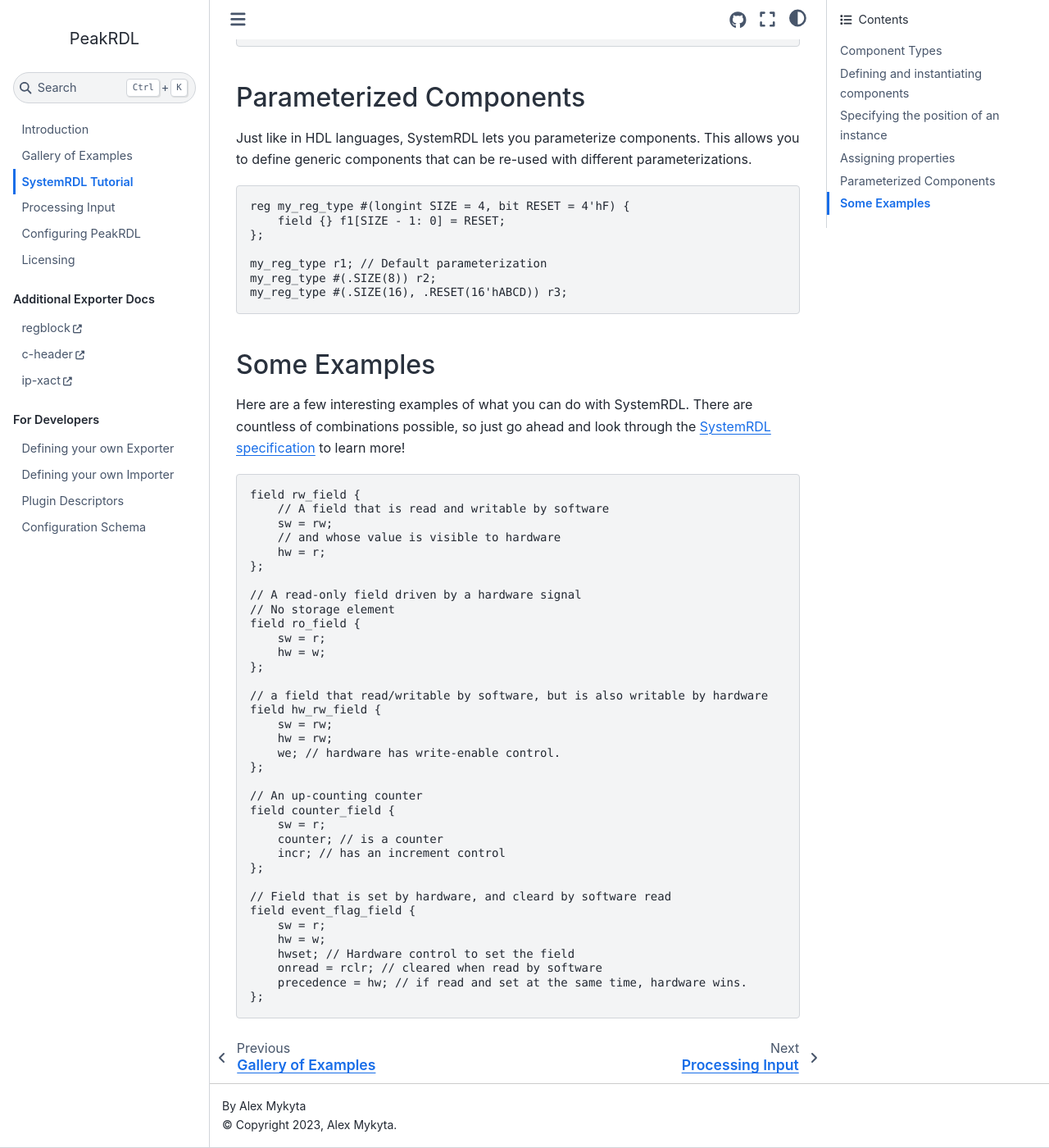
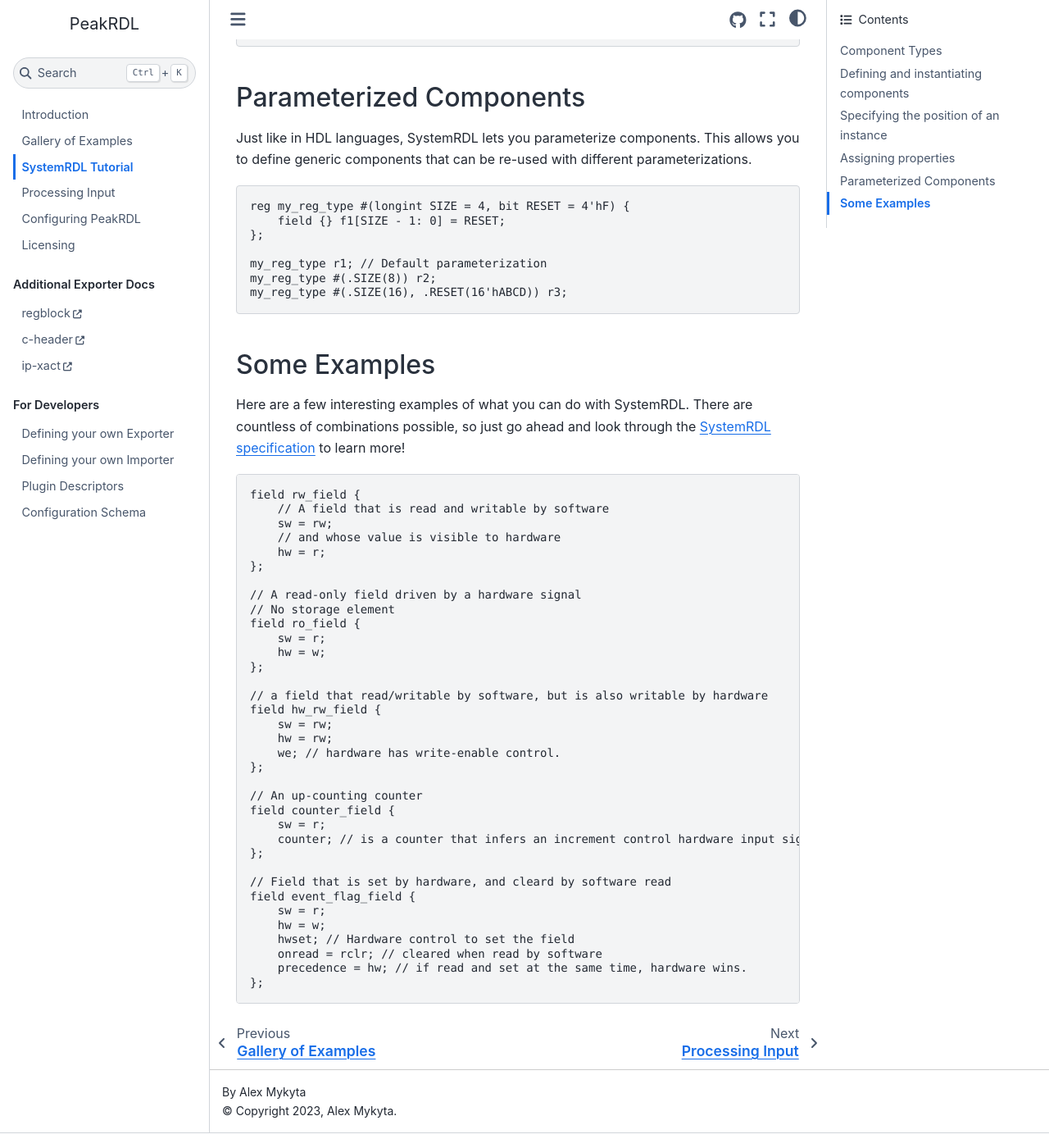
Before and after one commit to SystemRDL/PeakRDL, a Sphinx documentation site: the page built from docs/systemrdl-tutorial.rst, in a window 1280 px wide and 1400 px high, scrolled down 4411 px. Shown: the whole window at 82% size. Built offline with Sphinx 7.4.7 and the Sphinx Book theme 1.1.4, drawn with Linux system fonts in a browser that asks for light colours.

Commit message:
Fix example

```diff
--- a/docs/systemrdl-tutorial.rst
+++ b/docs/systemrdl-tutorial.rst
@@ -275,8 +275,7 @@
     // An up-counting counter
     field counter_field {
         sw = r;
-        counter; // is a counter
-        incr; // has an increment control
+        counter; // is a counter that infers an increment control hardware input signal
     };
 
     // Field that is set by hardware, and cleard by software read
```
